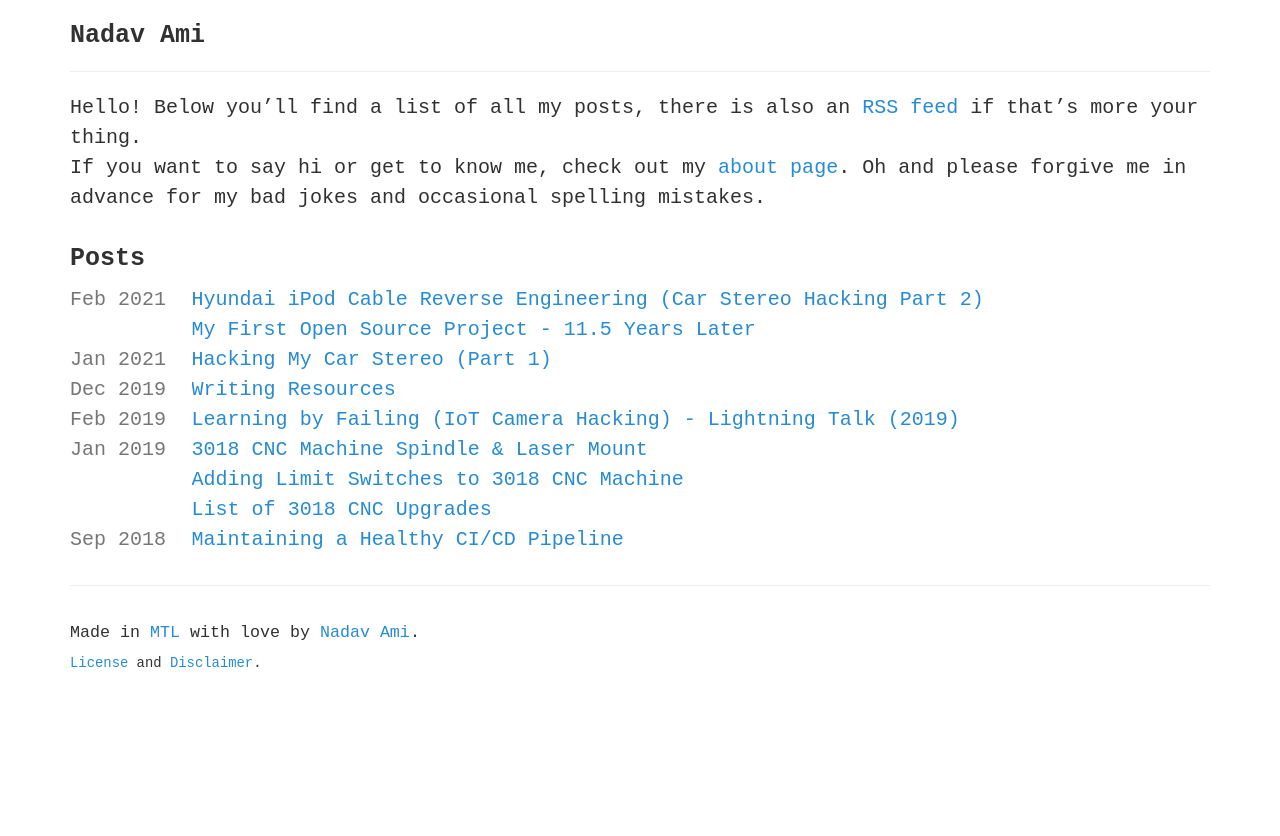
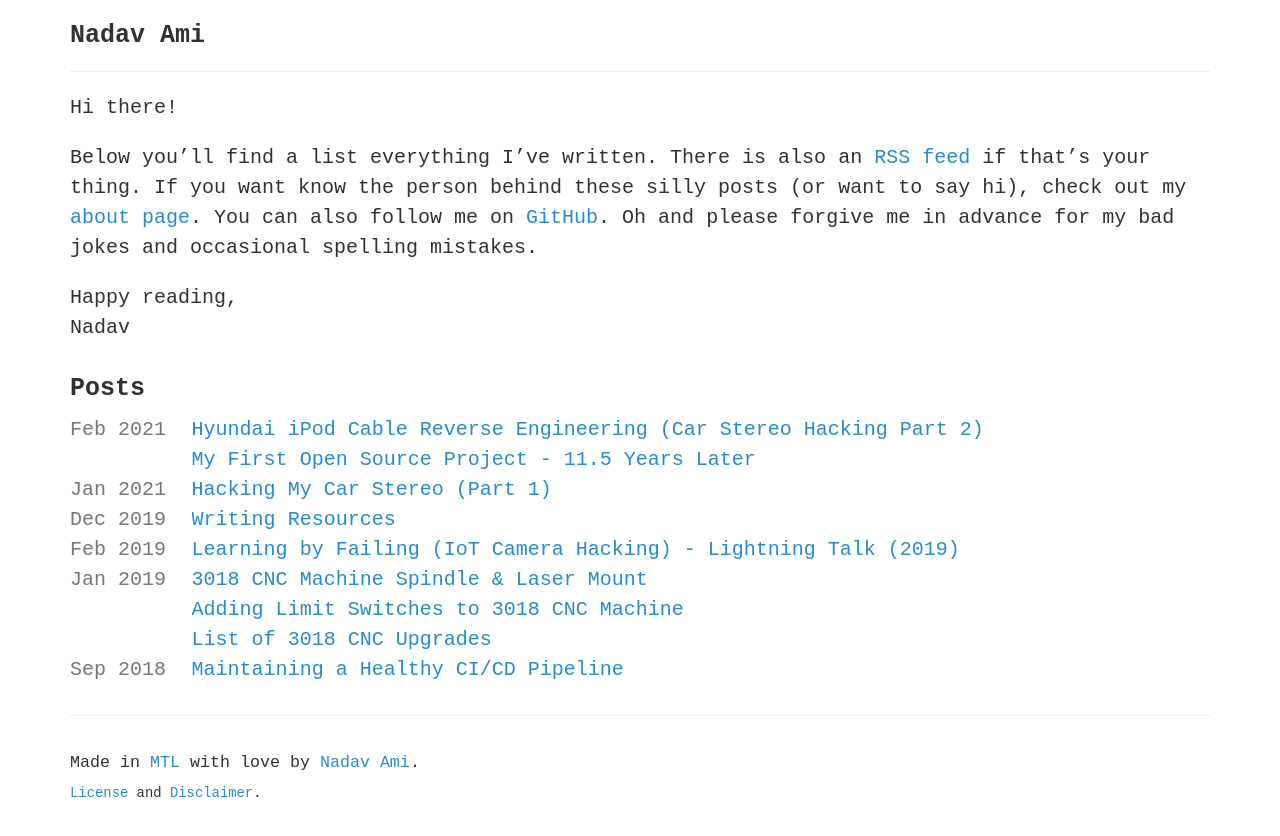
Before and after one commit to nadavami/nadavami.github.io, a Jekyll site: the page built from index.md, in a window 1280 px wide. Shown: the top 836 px of the page. Built offline with Jekyll 4.4.1, drawn with Linux system fonts in a browser that asks for light colours.

Commit message:
Make a nicer blurb on homepage with link to github

```diff
--- a/index.md
+++ b/index.md
@@ -3,8 +3,15 @@ layout: default
 title: Home
 ---
 
-Hello! Below you'll find a list of all my posts, there is also an [RSS feed]({{site.base_url }}{% link atom.xml %}) if that's more your thing.
-If you want to say hi or get to know me, check out my [about page]({{site.base_url }}{% link about.md %}). Oh and please forgive me in advance for my bad jokes and occasional spelling mistakes.
+Hi there!
+
+Below you'll find a list everything I've written. There is also an [RSS feed]({{site.base_url }}{% link atom.xml %}) if that's your thing. If you want know the person behind these silly posts (or want to say hi), check out my [about page]({{site.base_url }}{% link about.md %}). You can also follow me on [GitHub](https://github.com/{{ site.author.github }}). Oh and please forgive me in advance for my bad jokes and occasional spelling mistakes.
+
+Happy reading,
+Nadav
+
+<!--  You're looking at the source of this page and that's cool, but this page is kinda boring...
+      But since you're here I'll tell you a secret. There's something hidden on an even more boring page. -->
 
 ### Posts
 <dl>
```
